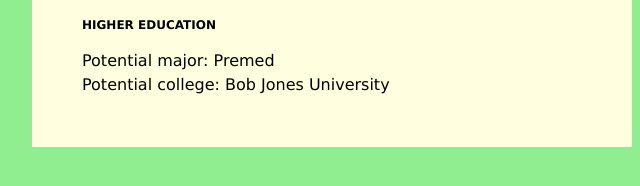
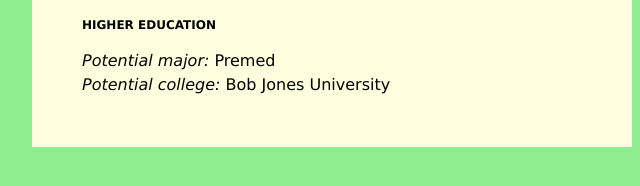
Before and after one commit to VenegasTech/VenegasTech.github.io, a plain HTML site: page index.html in a window 1280 px wide. Shown: the part 298-484 px from the top of the page, 308-948 px from the left. Drawn offline with Linux system fonts and the light colour scheme.

Commit message:
Update index.html

```diff
--- a/index.html
+++ b/index.html
@@ -43,8 +43,8 @@ h3 {
             I enjoy spending time with friends and family. My favorite hobbies include basketball, football, and baking desserts. I am interested in pursuing a career in the medical field.
          </p>
         <h3>HIGHER EDUCATION</h3>
-        Potential major: Premed<br />
-        Potential college: Bob Jones University
+        <em>Potential major:</em> Premed<br />
+        <em>Potential college:</em> Bob Jones University
     </div>
 </body>
 </html>
```
